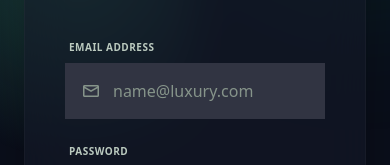
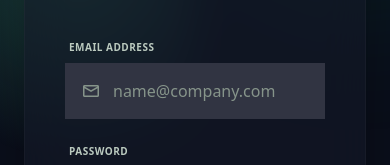
Before and after one commit to johankaito/reward-relay, a Next.js app in the folder app/: page /login in a window 390 px wide. Shown: the part 203-368 px from the top of the page. Built offline with nearby package versions, Linux system fonts and the light colour scheme; no server answers; the database is empty.

Commit message:
fix(login): revert email placeholder to name@company.com (mobile design spec)
Desktop design uses name@luxury.com but mobile design uses name@company.com.
Reverting to company.com since mobile scoring is affected and it's a single component.

```diff
--- a/app/src/app/(auth)/login/page.tsx
+++ b/app/src/app/(auth)/login/page.tsx
@@ -137,7 +137,7 @@ export default function LoginPage() {
                   value={email}
                   onChange={(e) => setEmail(e.target.value)}
                   required
-                  placeholder="name@luxury.com"
+                  placeholder="name@company.com"
                   className="w-full h-14 bg-surface-container-highest border-none rounded-2xl md:rounded-lg pl-12 md:pl-5 pr-4 text-on-surface placeholder:text-outline focus:outline-none focus:ring-2 focus:ring-[#4edea3]/20 transition-all font-medium"
                 />
               </div>
```
